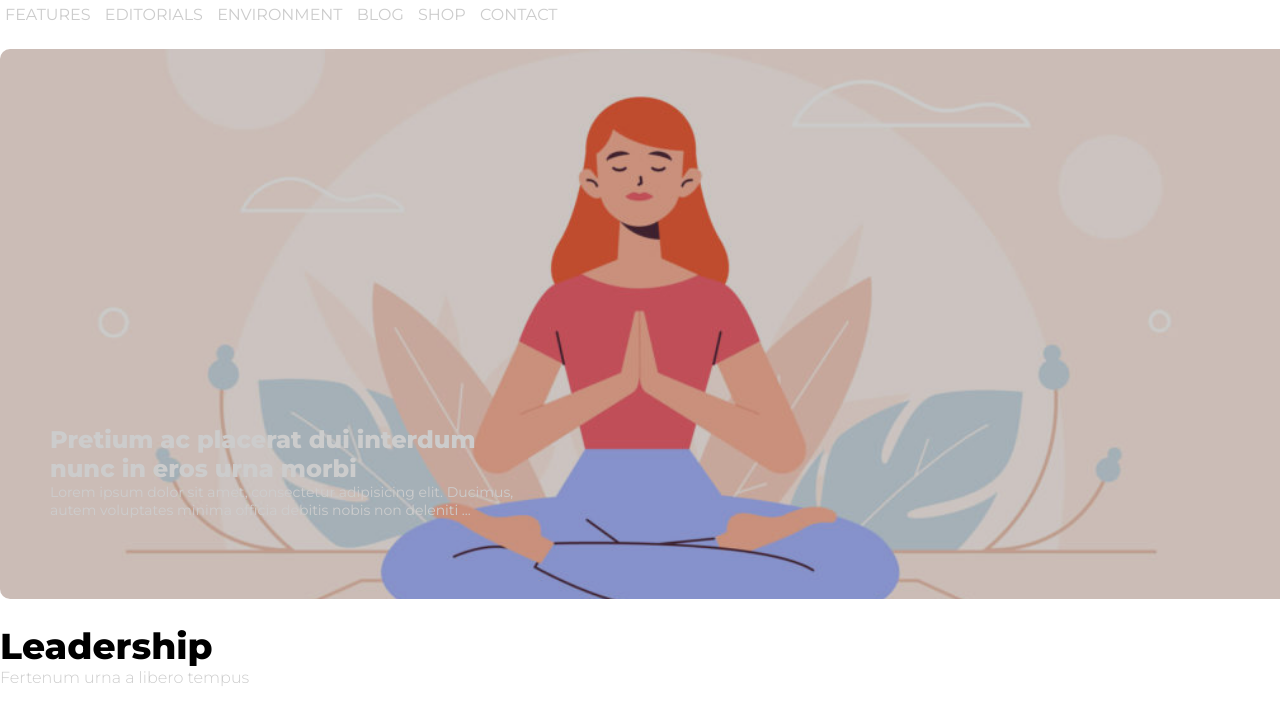
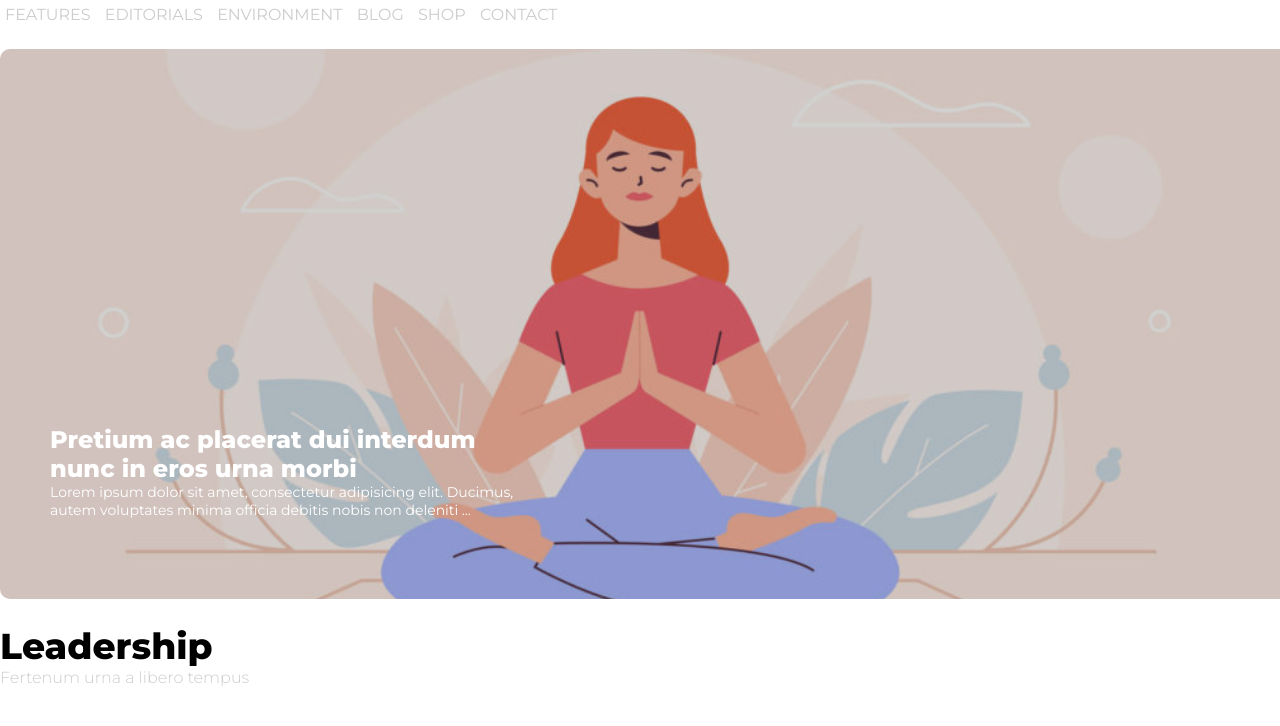
Before and after one commit to floriano-delishaj/htmlcss-wp, a plain HTML site: page index.html in a window 1280 px wide. Shown: the part 125-851 px from the top of the page. Drawn offline with Linux system fonts and the light colour scheme.

Commit message:
completamento esercizio

```diff
--- a/css/style.css
+++ b/css/style.css
@@ -25,7 +25,7 @@ header {
 }
 
 .logo {
-    width: 14%;
+    width: 220px;
     padding-right: 20px;
     border-right: 1px #ccc solid;
 }
@@ -62,6 +62,16 @@ header, nav, .jumbotron {
     background-size: cover;
     border-radius: 10px;
     position: relative;
+}
+
+.light-jumbo {
+    width: 100%;
+    height: 550px;
+    background: rgb(30 30 30 / 20%);
+    border-radius: 10px;
+    position: absolute;
+    top: 0;
+    left: 0;
 }
 
 .text-jumbo {
--- a/index.html
+++ b/index.html
@@ -27,7 +27,8 @@
             </ul>
         </nav>
 
-        <div class="jumbotron light">
+        <div class="jumbotron">
+            <div class="light-jumbo"></div>
             <div class="text-jumbo">
                 <h2>Pretium ac placerat dui interdum nunc in eros urna morbi</h2>
                 <p>
```
